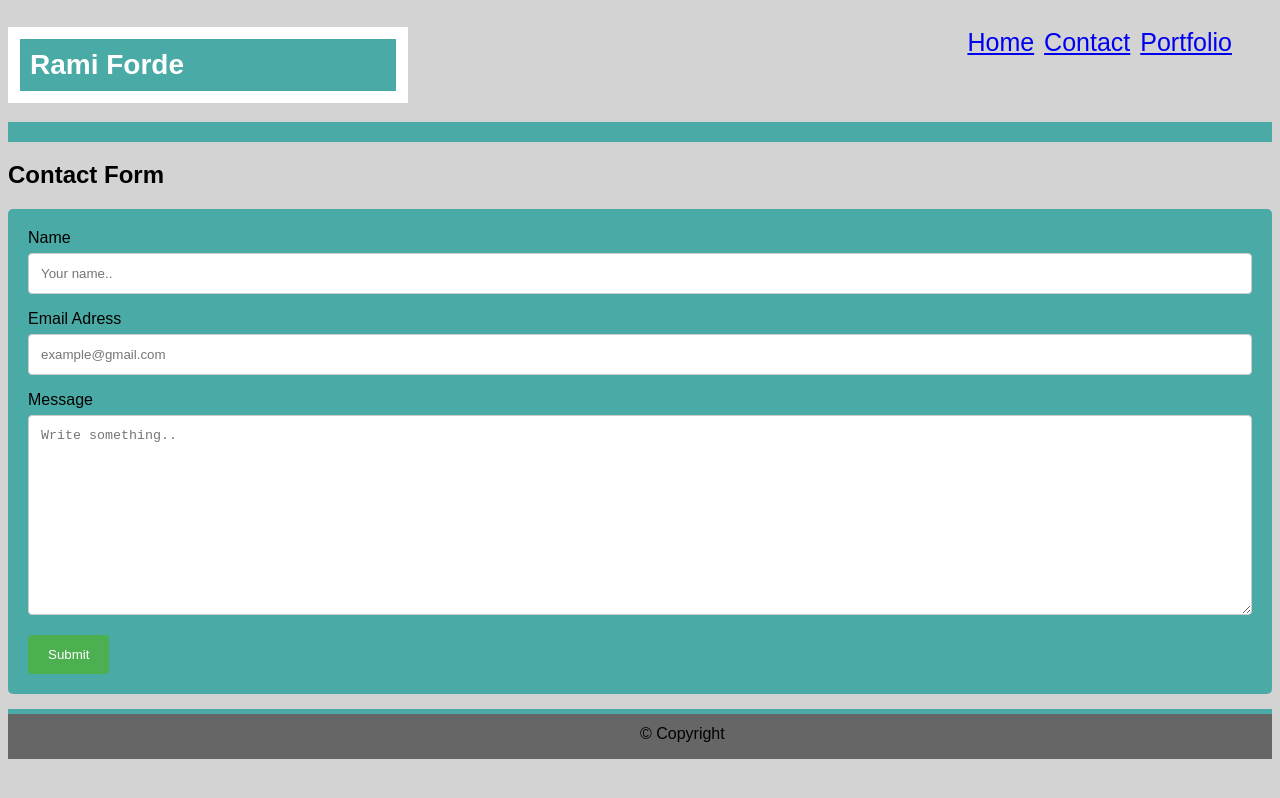
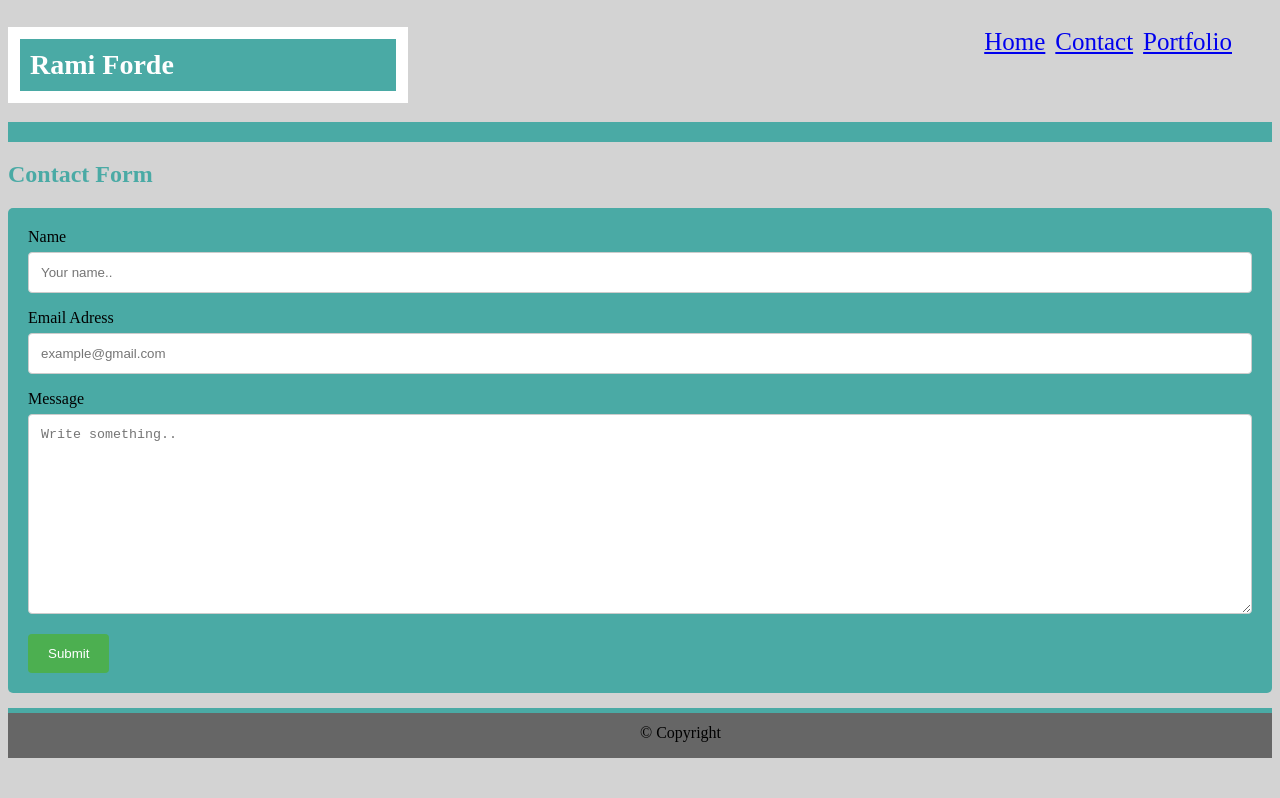
Before and after one commit to rforde1/Homework-1, a plain HTML site: page contact.html in a window 1280 px wide. Shown: the top 798 px of the page. Drawn offline with Linux system fonts and the light colour scheme.

Commit message:
Second Push

```diff
--- a/assets/css/contact.css
+++ b/assets/css/contact.css
@@ -1,4 +1,3 @@
-body {font-family: Arial, Helvetica, sans-serif;}
 * {box-sizing: border-box;}
 
 input[type=text], select, textarea {
--- a/contact.html
+++ b/contact.html
@@ -18,7 +18,7 @@
         </nav>
     </header>
 
-    <h2>Contact Form</h2>
+    <h2 class="head-color">Contact Form</h2>
 
 <div class="container">
   <form action="/action_page.php">
```
